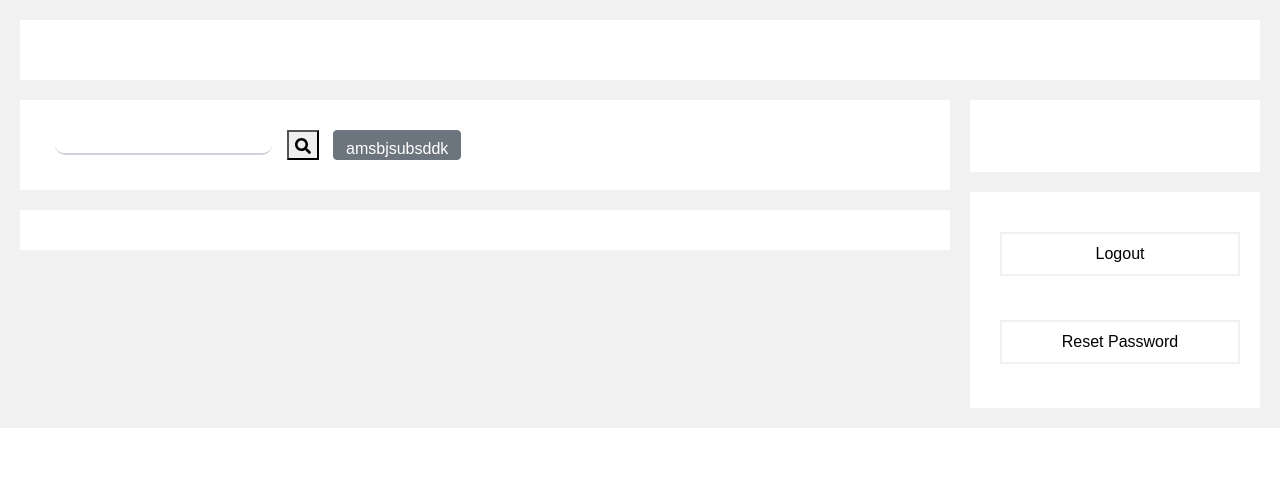
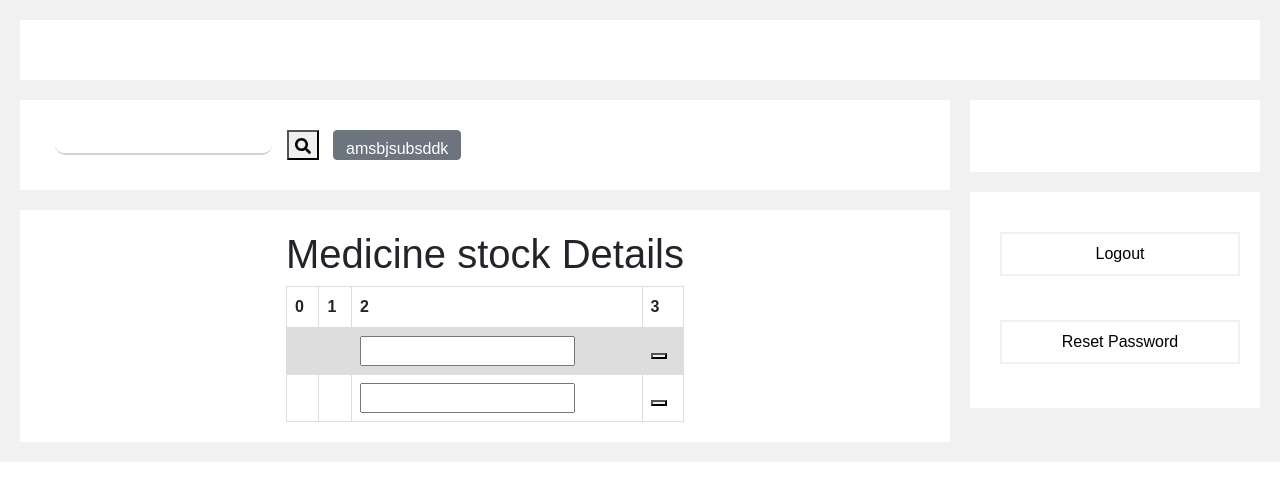
Before and after one commit to ajayduth/hashtag1, a React (Create React App) app in the folder pharmacom/: page /2 in a window 1280 px wide. Shown: the top 500 px of the page. Built offline with nearby package versions, Linux system fonts and the light colour scheme.

Commit message:
userhome incomplete

```diff
--- a/pharmacom/package.json
+++ b/pharmacom/package.json
@@ -15,6 +15,7 @@
     "react-confirm-alert": "^2.4.1",
     "react-dom": "^16.12.0",
     "react-icons": "^3.9.0",
+    "react-router-dom": "^5.1.2",
     "react-scripts": "3.3.1",
     "reactstrap": "^8.4.1"
   },
--- a/pharmacom/src/components/admin/AdminLogin.js
+++ b/pharmacom/src/components/admin/AdminLogin.js
@@ -35,7 +35,7 @@ class AdminLogin extends Component {
     };
 
     handleClickUserLogin() {
-        this.props.history.push('/UserLogin');
+        this.props.history.push('/');
     };
 
     handleChange = async (event) => {
@@ -148,7 +148,7 @@ class AdminLogin extends Component {
                     <Button color="link" block> Forgot password?</Button>
                     <div className="to-signup">
                         <p>user?</p>
-                        <Button color="link" onClick={this.handleClickUserLogin}> Login</Button>
+                        <Button color="link" onClick={this.handleClickUserLogin}> Login as user</Button>
                     </div>
                 </div>
             </div>
--- a/pharmacom/src/components/user/UserHome.js
+++ b/pharmacom/src/components/user/UserHome.js
@@ -22,173 +22,43 @@ const styles = {
 class UserHome extends React.Component {
   constructor(props) {
     super(props);
-    // this.handleLogout = this.handleLogout.bind(this);
-    // this.handleChange = this.handleChange.bind(this);
-    // this.submitSearch = this.submitSearch.bind(this);
-    // this.addStudent = this.addStudent.bind(this);
-    // this.submit = this.submit.bind(this);
-    // this.reset = this.reset.bind(this);
-    // this.resetstudent = this.resetstudent.bind(this);
     this.state = {
-      cId: '',
-      name: '',
-      admno: '',
-      programme: '',
-      sem: '',
-      dept: '',
-      paidornot: '',
-      scholname: '',
-      students: []
+      Slno:'',
+      med_name:'',
+      price:'',
+      qty:'',
+      medicines: [["1","paracetamol","10","haah"],["2","asperin","20",""]]
     };
   };
+  addtoCart=()=>{
 
-  // componentDidMount() {
-  //   let config = {
-  //     headers: {
-  //       Authorization: 'bearer ' + getTokena()
-  //     }
-  //   };
-  //   Axios.get('http://localhost:3001/admin', config)
-  //     .then((res) => {
-  //       this.setState({
-  //         cId: res.data.username,
-  //         name: res.data.name
-  //       });
-  //     });
-  // };
-  // renderTableHeader() {
-  //   let header = Object.keys(this.state.students[0])
-  //   return header.map((key, index) => {
-  //     return <th key={index}>{key.toUpperCase()}</th>
-  //   })
-  // }
-  // renderTableData() {
-  //   return this.state.students.map((student, index) => {
-  //     const { admno, name, prog, sem, schol, deadline, dept, paid, fine } = student //destructuring
-  //     return (
-  //       <tr key={admno}>
-  //         <td>{admno}</td>
-  //         <td>{name}</td>
-  //         <td>{prog}</td>
-  //         <td>{sem}</td>
-  //         <td>{schol}</td>
-  //         <td>{deadline}</td>
-  //         <td>{dept}</td>
-  //         <td>{paid === "No" ? <button id={admno} className={Style.pay} onClick={this.submit} >Pay</button> :
-  //           <button className={Style.pay} disabled>Pay</button>}</td>
-  //         <td>{fine}</td>
-  //         <td><button id={admno} className={Style.reset} onClick={this.resetstudent}>Reset</button></td>
-  //       </tr>
-  //     )
-  //   })
-  // }
-
-  // handleLogout() {
-  //   logouta();
-  //   this.props.history.push('/');
-  // };
-  // handleChange({ target }) {
-  //   this.setState({ [target.name]: target.value });
-  // };
-  // submitSearch() {
-  //   let data = {};
-  //   if (this.state.admno !== "")
-  //     data = { ...data, ...{ admno: this.state.admno } };
-  //   if (this.state.programme !== "")
-  //     data = { ...data, ...{ programme: this.state.programme } };
-  //   if (this.state.sem !== "")
-  //     data = { ...data, ...{ sem: this.state.sem } };
-  //   if (this.state.dept !== "")
-  //     data = { ...data, ...{ dept: this.state.dept } };
-  //   if (this.state.paidornot !== "")
-  //     data = { ...data, ...{ paidornot: this.state.paidornot } };
-  //   if (this.state.scholname !== "")
-  //     data = { ...data, ...{ scholname: this.state.scholname } };
-  //   let config = {
-  //     headers: {
-  //       Authorization: 'bearer ' + getTokena()
-  //     },
-  //     params: data
-  //   };
-  //   Axios.get('http://localhost:3001/admin/search', config)
-  //     .then((res) => {
-  //       this.setState({
-  //         students: res.data,
-  //         isValid: 1
-  //       });
-  //     })
-  //     .catch((err) => {
-  //       this.setState({
-  //         students: [],
-  //         isValid: 0
-  //       });
-  //     });
-  // };
-
-  // addStudent() {
-  //   this.props.history.push('/Newstudentreg');
-  // };
-
-  // resetstudent({target}) {
-  //   confirmAlert({
-  //     title: 'Confirm to submit',
-  //     message: 'Are you sure to do this.',
-  //     buttons: [
-  //       {
-  //         label: 'Yes',
-  //         onClick: () => {
-  //           let config = {
-  //             headers: {
-  //               Authorization: 'bearer ' + getTokena()
-  //             }
-  //           };
-  //           Axios.post('http://localhost:3001/admin/resetStudentPassword', {admno: target.id}, config)
-  //           .then(res => {console.log('Success');this.submitSearch();})
-  //           .catch(err => console.log('RED'));
-  //         }
-  //       },
-  //       {
-  //         label: 'No',
-  //       }
-  //     ]
-  //   });
-  // };
-  // submit({target}) {
-  //   confirmAlert({
-  //     title: 'Confirm to submit',
-  //     message: 'Are you sure to do this.',
-  //     buttons: [
-  //       {
-  //         label: 'Yes',
-  //         onClick: () => {
-  //           let config = {
-  //             headers: {
-  //               Authorization: 'bearer ' + getTokena()
-  //             }
-  //           };
-  //           Axios.post('http://localhost:3001/admin/markPaid', { admno: target.id }, config)
-  //             .then(res => { console.log('Success'); this.submitSearch(); })
-  //             .catch(err => console.log(err));
-  //         }
-  //       },
-  //       {
-  //         label: 'No',
-  //       }
-  //     ]
-  //   });
-  // };
-
-  // reset() {
-  //   this.props.history.push('/Reset');
-  // }
-
-
-
-  render() {
+  }
+  handleChange = ({ target }) => {
+    this.setState({ [target.name]: target.value, error: '' });
+  };
+  renderTableHeader() {
+    let header = Object.keys(this.state.medicines[0])
+    return header.map((key, index) => {
+      return <th key={index}>{key.toUpperCase()}</th>
+    })
+  }
+  renderTableData() {
+    return this.state.medicines.map((medicine, index) => {
+      const { Slno, med_name, price, qty} = medicine
+      return (
+        <tr key={Slno}>
+          <td>{med_name}</td>
+          <td>{price}</td>
+          <td><input value={this.state.qty} onChange={this.handleChangeQty}  type="number" ></input></td>
+            <td><button onClick={this.addtoCart()}></button></td>
+        </tr>
+      )
+    })
+  }
+    render() {
     return (
       <div className={Style.home}>
         <div className={Style.header}>
-          {/* <img src={require("./cet.png")} alt="College of Engineering Trivandrum" /> */}
         </div>
 
         <div className={Style.row}>
@@ -205,62 +75,14 @@ class UserHome extends React.Component {
 									<FaSearch />
 								</button>
                 <Button variant="secondary">amsbjsubsddk</Button>
-                {/* <Button color="primary">bill</Button>
-                <Button color="primary">bill</Button> */}
+
 							</Form>
-              {/* <input name="admno" type="text" placeholder="Search.." value={this.state.admno} onChange={this.handleChange} /> */}
-              {/* <p>Filters:</p>
-              <select name="programme" value={this.state.programme} onChange={this.handleChange}>
-                <option value="">Programme</option> <option value="UG">UG</option>
-                <option value="PG">PG</option>
-              </select>
-              {this.state.programme === "UG" ?
-                <span className={Style.sem}>
-                  <select name="sem" onChange={this.handleChange}>
-                    <option value="">Sem</option>
-                    <option value="S1">S1</option> <option value="S2">S2</option>
-                    <option value="S3">S3</option> <option value="S4">S4</option>
-                    <option value="S5">S5</option> <option value="S6">S6</option>
-                    <option value="S7">S7</option> <option value="S8">S8</option>
-                  </select>
-                  <select name="dept" onChange={this.handleChange}>
-                    <option value="">Department</option>
-                    <option value="ME">Mech</option> <option value="CE">Civil</option>
-                    <option value="EC">EC</option> <option value="AE">AE</option>
-                    <option value="IE">Industrial</option> <option value="CS">CS</option>
-                    <option value="EE">Electrical</option> <option value="AR">Archie</option>
-                  </select> </span>
-                : this.state.programme === "PG" ?
-                  <span className={Style.sem}>
-                    <select name="sem" onChange={this.handleChange}>
-                      <option value="">Sem</option>
-                      <option value="S1">S1</option> <option value="S2">S2</option>
-                      <option value="S3">S3</option> <option value="S4">S4</option>
-                    </select>
-                    <select name="dept" onChange={this.handleChange}>
-                      <option value="">Department</option>
-                      <option value="ME">Mech</option> <option value="CE">Civil</option>
-                      <option value="EC">EC</option> <option value="CS">CS</option>
-                      <option value="EE">EEE</option> <option value="MCA">MCA</option>
-                      <option value="MBA">MBA</option>
-                    </select> </span> : <span />
-              }
-              <select name="paidornot" onChange={this.handleChange}>
-                <option value="">Paid/Not</option> <option value="1">Paid</option>
-                <option value="0">Not Paid</option>
-              </select>
-              <select name="scholname" onChange={this.handleChange}>
-                <option value="">Scholarship</option>  <option value="None">None</option>
-                <option value="E-Grantz">E-Grantz</option> <option value="Merit">Merit</option>
-              </select>
-              <button type="submit" class={Style.searchButton} onClick={this.submitSearch}>
-                <i class="fa fa-search"></i>
-              </button> */}
+
             </div>
             <div className={Style.cardtable}>
-              {/* {this.state.isValid ?
+
                 <div>
-                  <h1 id='title'>Student Details</h1>
+                  <h1 id='title'>Medicine stock Details</h1>
                   <table id='students'>
                     <tbody>
                       <tr>{this.renderTableHeader()}</tr>
@@ -268,7 +90,7 @@ class UserHome extends React.Component {
                     </tbody>
                   </table>
                 </div>
-                : <img src={require("./search.png")} alt="Search for Results" />} */}
+                {/* : <img src={require("./search.png")} alt="Search for Results" />} */}
             </div>
           </div>
           <div className={Style.rightcolumn}>
```
Also changed, not shown: pharmacom/src/components/user/UserLogin.js (+5 -5 lines), pharmacom/src/assets/images/medimage.jpeg (added), 1 other file (tests, documents, lock files or other folders).
